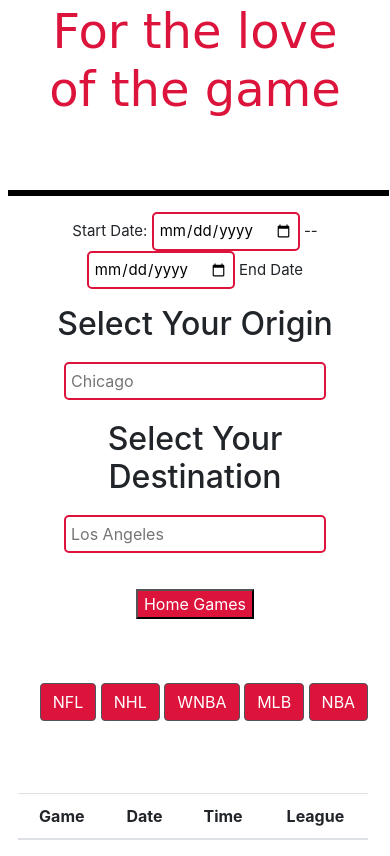
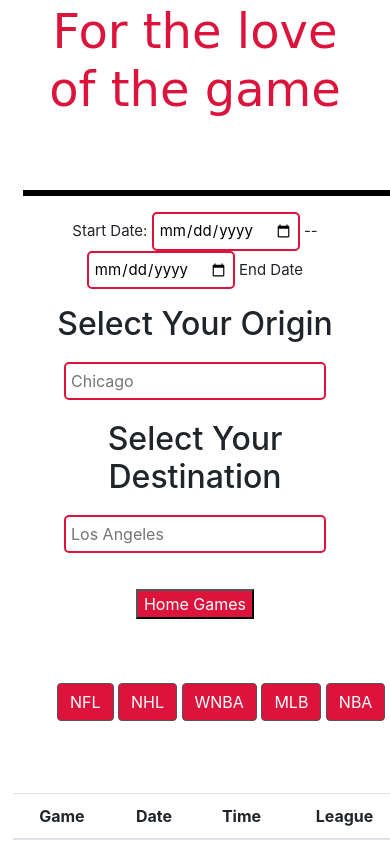
Before and after one commit to erictriestocode/project-home-game, a plain HTML site: page index.html in a window 390 px wide. Shown: the part 312-1168 px from the top of the page. Drawn offline with nearby package versions, Linux system fonts and the light colour scheme; no server answers; a web font is replaced by a local one.

Commit message:
updated media query

```diff
--- a/assets/styles/main.css
+++ b/assets/styles/main.css
@@ -1,8 +1,5 @@
-body {
-    max-width: 576px;
-}
 .container{
-    width: 375px;
+    max-width: 960px;
 }
 
 h1 {
@@ -77,32 +74,35 @@
 
 hr {
     border: solid black;
-    width: 375px;
-    margin-left: -15px;
+    width: 576px;
 }
 
+/* .btn-secondary {
+    margin-right: 50px;
+} */
+
 .btn-area {
-    width: 375px;
-    margin: 0 5%;
+    width: 576px;
+    margin: 0 33%;
 }
 
 .game-data {
-    width: 350px;
-    margin: 0 -5;
+    width: 576px;
+    margin: auto;
 
 }
 
-// Extra small devices (portrait phones, less than 576px)
-// No media query for `xs` since this is the default in Bootstrap
+/* // Small devices (landscape phones, 576px and up) */
 
-// Small devices (landscape phones, 576px and up)
-@media (min-width: 576px) { ... }
 
-// Medium devices (tablets, 768px and up)
-@media (min-width: 768px) { ... }
+@media (max-width: 576px) {
+    body {
+        max-width: 576px;
+    }
+    .container{
+        width: 375px;
+    }
 
-// Large devices (desktops, 992px and up)
-@media (max-width: 800px) {
     h1 {
         text-align: center;
         font-family: 'Grand Hotel', cursive;
@@ -161,6 +161,11 @@
         text-align: center;
     }
 
+    .table{
+        justify-content: center;
+        text-align: center;
+    }
+
     h3 {
         text-align: center;
         font-family: 'Grand Hotel', cursive;
@@ -170,24 +175,17 @@
 
     hr {
         border: solid black;
-        width: 576px;
-    }
-
-    .btn-secondary {
-        margin-right: 50px;
+        width: 375px;
     }
 
     .btn-area {
-        width: 576px;
-        margin: 0 33%;
+        width: 375px;
+        margin: 0 10%;
     }
 
     .game-data {
-        width: 576px;
-        margin: auto;
+        width: 390px;
+        margin: 0 -10;
 
     }
- }
-
-// Extra large devices (large desktops, 1200px and up)
-@media (min-width: 1200px) { ... }
+}
```
